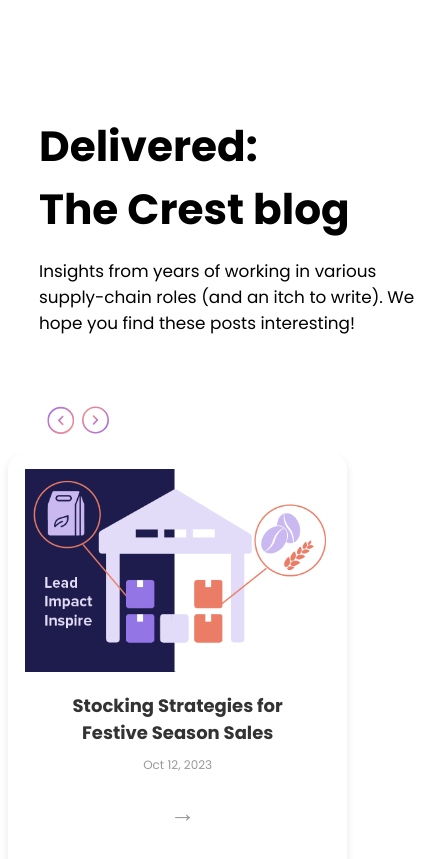
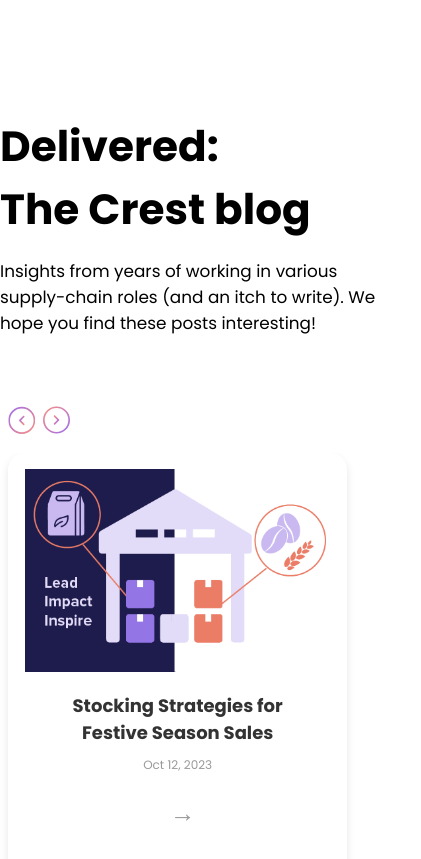
Before and after one commit to sreenathsnv/CleverBooks-PatilKaki, a React (Vite) app: page / in a window 390 px wide. Shown: the part 7516-8375 px from the top of the page, 421 px wide, since content can reach past the window. Built offline with nearby package versions, Linux system fonts and the light colour scheme.

Commit message:
fix::004

```diff
--- a/src/CSS/work.css
+++ b/src/CSS/work.css
@@ -193,7 +193,7 @@
     .works-header{
         height:40vh;
         width:98vw;
-        margin-left:10vw;
+        margin-left: 0;
     }
     .works-head{
         font-size: 5vh;
```
